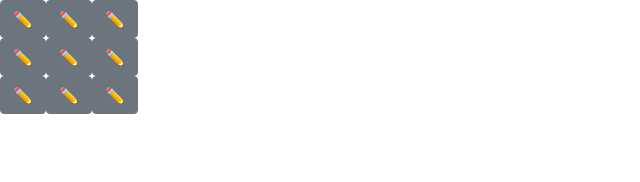
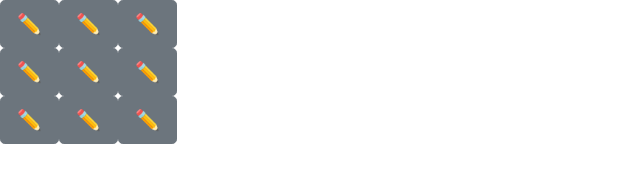
Before and after one commit to MrUltraEnder/Prueba, a plain HTML site: page index.html in a window 1280 px wide. Shown: the whole page, without its empty margins (0-640 px from the left). Drawn offline with nearby package versions, Linux system fonts and the light colour scheme.

Commit message:
boton grande

```diff
--- a/index.html
+++ b/index.html
@@ -11,7 +11,7 @@
     <script>
         for (var i = 0; i < 9; i++) {
             document.getElementById("tablero").innerHTML +=
-                '<button type="button" class="btn btn-secondary">✏</button>';
+                '<button type="button" class="btn btn-secondary btn-lg">✏</button>';
             if ((i + 1) % 3 === 0) {
                 document.getElementById("tablero").innerHTML += "<br>";
             }
```
